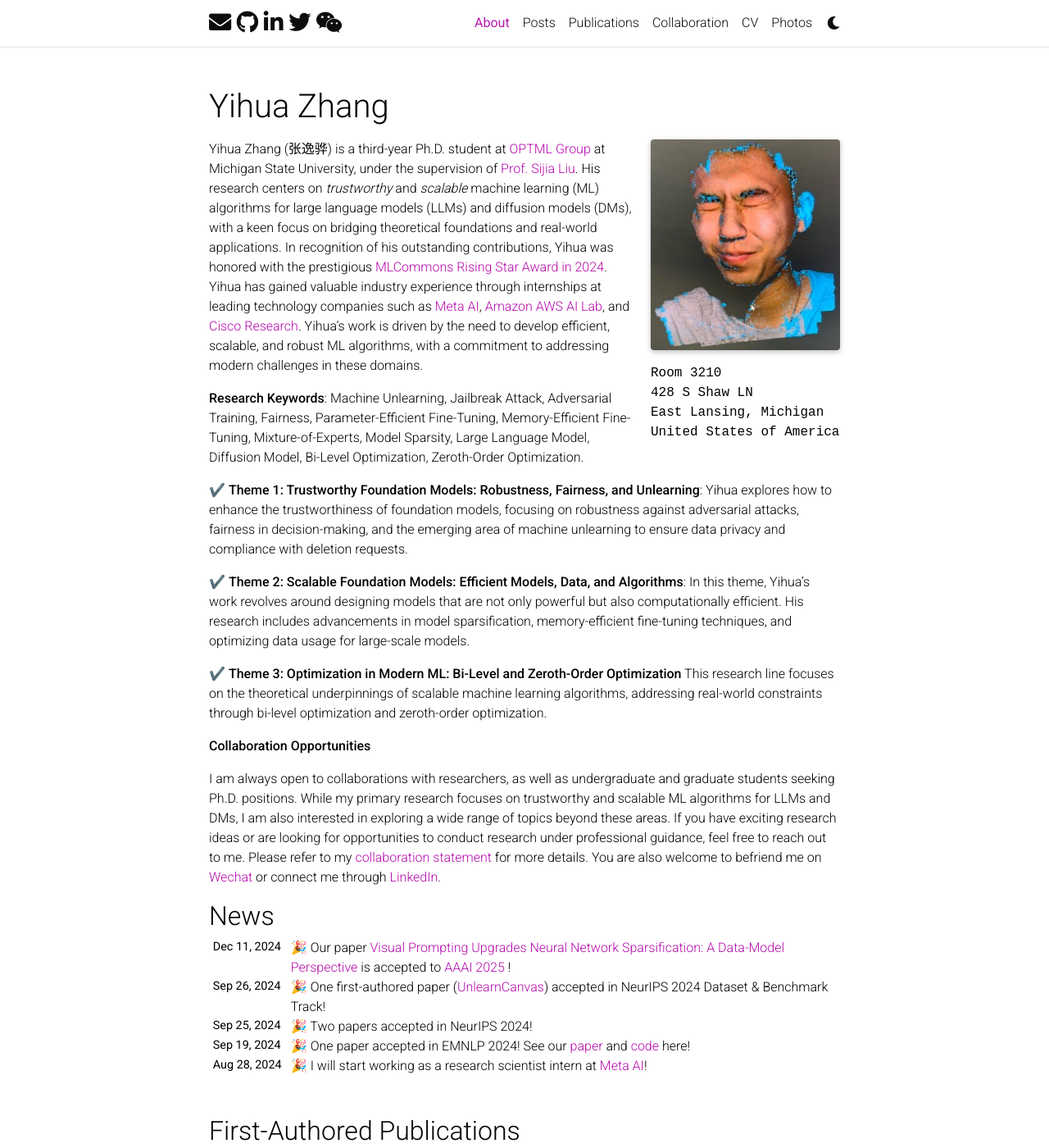
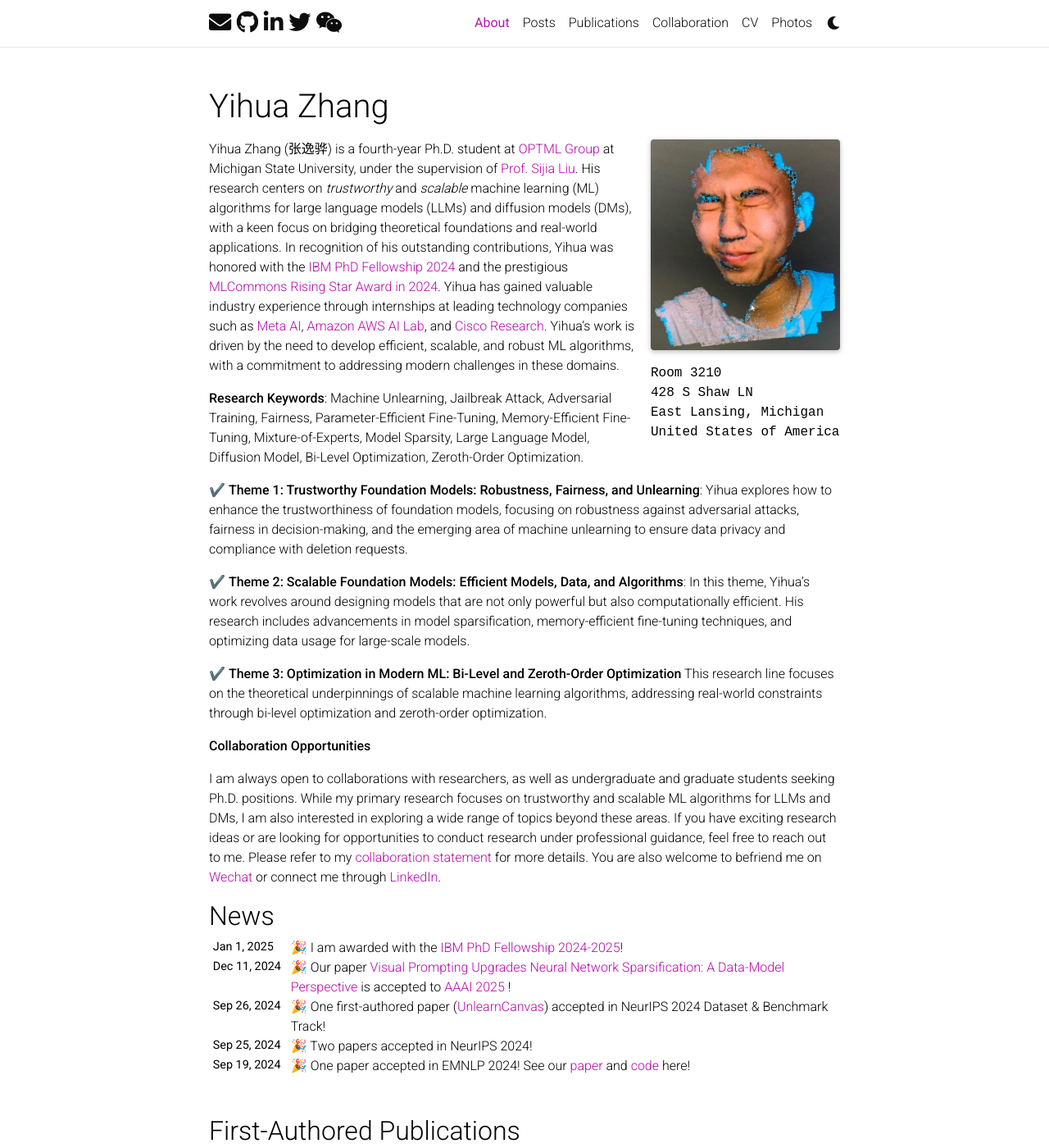
Before and after one commit to NormalUhr/yihua-zhang, a Jekyll site: the page built from _pages/about.md, in a window 1280 px wide and 1400 px high. Shown: the whole window at 82% size. Built offline with Jekyll 4.4.1, drawn with Linux system fonts in a browser that asks for light colours; full-size pictures stand in for the smaller copies a plugin makes; emoji names are drawn with the system emoji font; comment, search, counter and statistics services are not loaded; a style sheet for code colours, icons or effects is not loaded.

Commit message:
update news

```diff
--- a/_pages/about.md
+++ b/_pages/about.md
@@ -22,7 +22,7 @@
 ---
 
 
-Yihua Zhang (张逸骅) is a third-year Ph.D. student at [OPTML Group](https://www.optml-group.com/) at Michigan State University, under the supervision of [Prof. Sijia Liu](https://lsjxjtu.github.io/). His research centers on *trustworthy* and *scalable* machine learning (ML) algorithms for large language models (LLMs) and diffusion models (DMs), with a keen focus on bridging theoretical foundations and real-world applications. In recognition of his outstanding contributions, Yihua was honored with the prestigious [MLCommons Rising Star Award in 2024](https://mlcommons.org/2024/06/2024-mlc-rising-stars/). Yihua has gained valuable industry experience through internships at leading technology companies such as [Meta AI](https://ai.meta.com/), [Amazon AWS AI Lab](https://aws.amazon.com/ai/), and [Cisco Research](https://research.cisco.com/). Yihua’s work is driven by the need to develop efficient, scalable, and robust ML algorithms, with a commitment to addressing modern challenges in these domains.
+Yihua Zhang (张逸骅) is a fourth-year Ph.D. student at [OPTML Group](https://www.optml-group.com/) at Michigan State University, under the supervision of [Prof. Sijia Liu](https://lsjxjtu.github.io/). His research centers on *trustworthy* and *scalable* machine learning (ML) algorithms for large language models (LLMs) and diffusion models (DMs), with a keen focus on bridging theoretical foundations and real-world applications. In recognition of his outstanding contributions, Yihua was honored with the [IBM PhD Fellowship 2024](https://research.ibm.com/university/awards/fellowships.html) and the prestigious [MLCommons Rising Star Award in 2024](https://mlcommons.org/2024/06/2024-mlc-rising-stars/). Yihua has gained valuable industry experience through internships at leading technology companies such as [Meta AI](https://ai.meta.com/), [Amazon AWS AI Lab](https://aws.amazon.com/ai/), and [Cisco Research](https://research.cisco.com/). Yihua’s work is driven by the need to develop efficient, scalable, and robust ML algorithms, with a commitment to addressing modern challenges in these domains.
 
 **Research Keywords**: Machine Unlearning, Jailbreak Attack, Adversarial Training, Fairness, Parameter-Efficient Fine-Tuning, Memory-Efficient Fine-Tuning, Mixture-of-Experts, Model Sparsity, Large Language Model, Diffusion Model, Bi-Level Optimization, Zeroth-Order Optimization.
 
```
Also changed, not shown: _news/IBM_Fellowship.md (added, +7 -0 lines).
